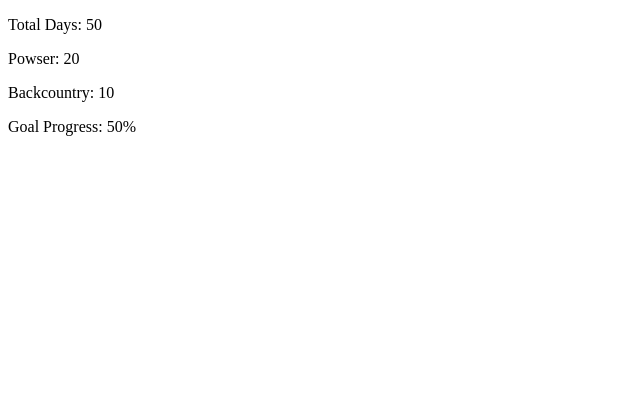
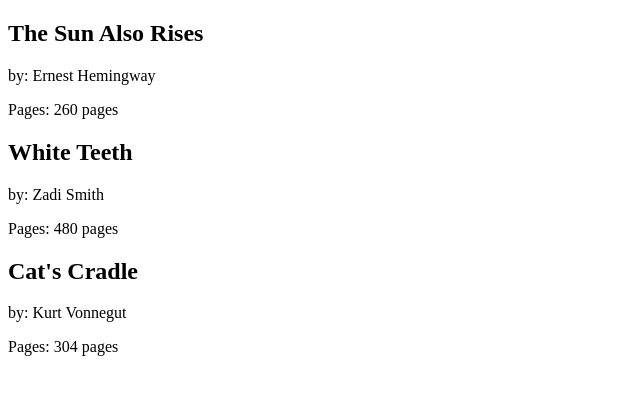
Before and after one commit to sushilbshinde/react-is-fun, a React (Create React App) app: page / in a window 1280 px wide. Shown: the top 394 px of the page, without its empty margins (0-640 px from the left). Built offline with nearby package versions, Linux system fonts and the light colour scheme.

Commit message:
compose components

```diff
--- a/src/index.js
+++ b/src/index.js
@@ -1,44 +1,27 @@
 import React, { Component } from 'react'
 import { render } from 'react-dom'
 
-let skiData = {
-    total: 50,
-    powder: 20,
-    backcountry: 10,
-    goal: 100
-}
-
-const getPercent = decimal => {
-    return decimal * 100 + '%'
-}
-const calcGoalProgress = (total, goal) => {
-    return getPercent(total/goal)
-}
-
-const SkiDayCounter = ({total, powder, backcountry, goal}) => {
+const Book = ({title, author, pages}) => {
     return (
         <section>
-            <div>
-                <p>Total Days: {total}</p>
-            </div>
-            <div>
-                <p>Powser: {powder}</p>
-            </div>
-            <div>
-                <p>Backcountry: {backcountry}</p>
-            </div>
-            <div>
-                <p>Goal Progress: {calcGoalProgress(total, goal)}</p>
-            </div>
+            <h2>{title}</h2>
+            <p>by: {author}</p>
+            <p>Pages: {pages} pages</p>
         </section>
     )
 }
 
+const Library = () => {
+    return (
+        <div>
+            <Book title="The Sun Also Rises" author="Ernest Hemingway" pages={260}/>
+            <Book title="White Teeth" author="Zadi Smith" pages={480}/>
+            <Book title="Cat's Cradle" author="Kurt Vonnegut" pages={304}/>
+        </div>
+    )
+}
+
 render(
-    <SkiDayCounter
-        total={skiData.total}
-        powder={skiData.powder}
-        backcountry={skiData.backcountry}
-        goal={skiData.goal}/>,
+    <Library />,
     document.getElementById('root')
 )
```
